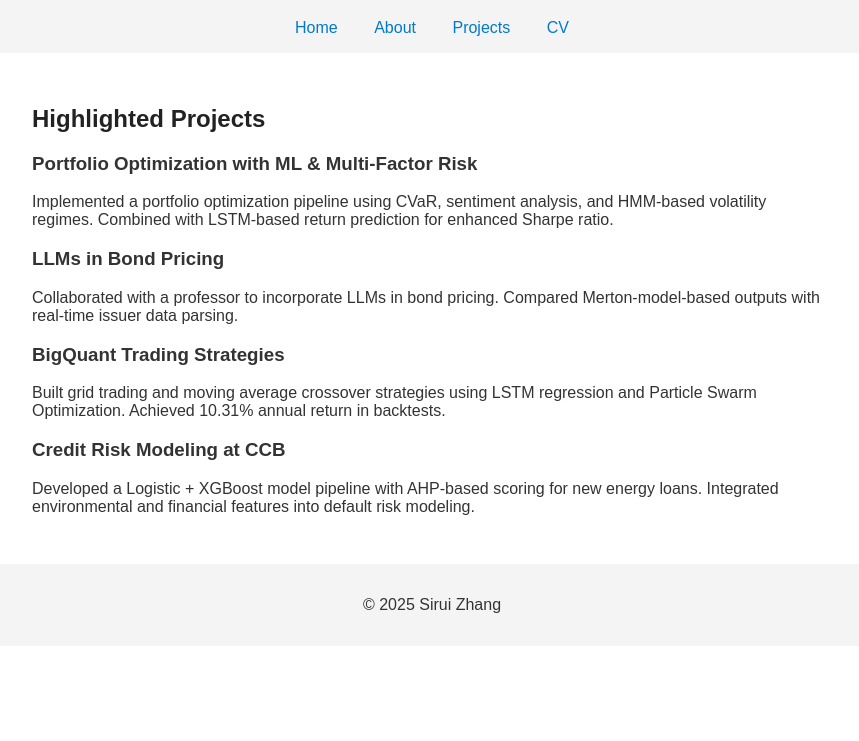
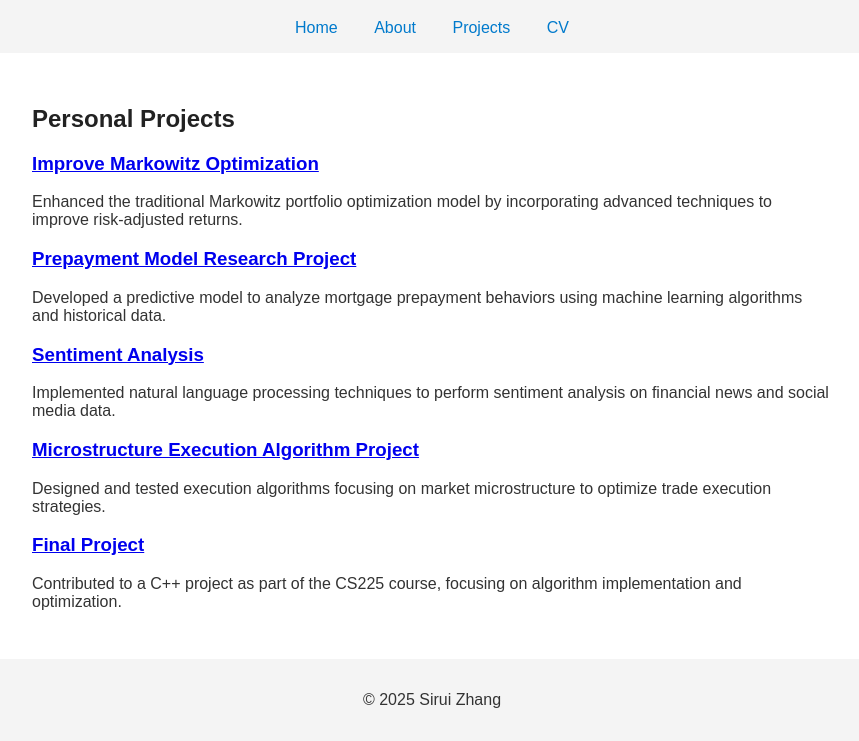
Before and after one commit to Sirui-Zh/Sirui-Zh.github.io, a plain HTML site: page projects.html in a window 1280 px wide. Shown: the part 77-818 px from the top of the page, without its empty margins (208-1067 px from the left). Drawn offline with Linux system fonts and the light colour scheme.

Commit message:
Update projects.html

```diff
--- a/projects.html
+++ b/projects.html
@@ -18,26 +18,31 @@
   </header>
 
   <main>
-    <h2>Highlighted Projects</h2>
+    <h2>Personal Projects</h2>
 
     <section>
-      <h3>Portfolio Optimization with ML & Multi-Factor Risk</h3>
-      <p>Implemented a portfolio optimization pipeline using CVaR, sentiment analysis, and HMM-based volatility regimes. Combined with LSTM-based return prediction for enhanced Sharpe ratio.</p>
+      <h3><a href="https://github.com/Sirui-Zh/Improve-Markowitz-Optimization-" target="_blank">Improve Markowitz Optimization</a></h3>
+      <p>Enhanced the traditional Markowitz portfolio optimization model by incorporating advanced techniques to improve risk-adjusted returns.</p>
     </section>
 
     <section>
-      <h3>LLMs in Bond Pricing</h3>
-      <p>Collaborated with a professor to incorporate LLMs in bond pricing. Compared Merton-model-based outputs with real-time issuer data parsing.</p>
+      <h3><a href="https://github.com/Sirui-Zh/Prepayment-Model-Research-Project" target="_blank">Prepayment Model Research Project</a></h3>
+      <p>Developed a predictive model to analyze mortgage prepayment behaviors using machine learning algorithms and historical data.</p>
     </section>
 
     <section>
-      <h3>BigQuant Trading Strategies</h3>
-      <p>Built grid trading and moving average crossover strategies using LSTM regression and Particle Swarm Optimization. Achieved 10.31% annual return in backtests.</p>
+      <h3><a href="https://github.com/Sirui-Zh/Sentimental-Analysis" target="_blank">Sentiment Analysis</a></h3>
+      <p>Implemented natural language processing techniques to perform sentiment analysis on financial news and social media data.</p>
     </section>
 
     <section>
-      <h3>Credit Risk Modeling at CCB</h3>
-      <p>Developed a Logistic + XGBoost model pipeline with AHP-based scoring for new energy loans. Integrated environmental and financial features into default risk modeling.</p>
+      <h3><a href="https://github.com/Sirui-Zh/microstructure-execution-algorithm-project" target="_blank">Microstructure Execution Algorithm Project</a></h3>
+      <p>Designed and tested execution algorithms focusing on market microstructure to optimize trade execution strategies.</p>
+    </section>
+
+    <section>
+      <h3><a href="https://github.com/Sirui-Zh/Final-project" target="_blank">Final Project</a></h3>
+      <p>Contributed to a C++ project as part of the CS225 course, focusing on algorithm implementation and optimization.</p>
     </section>
   </main>
 
```
